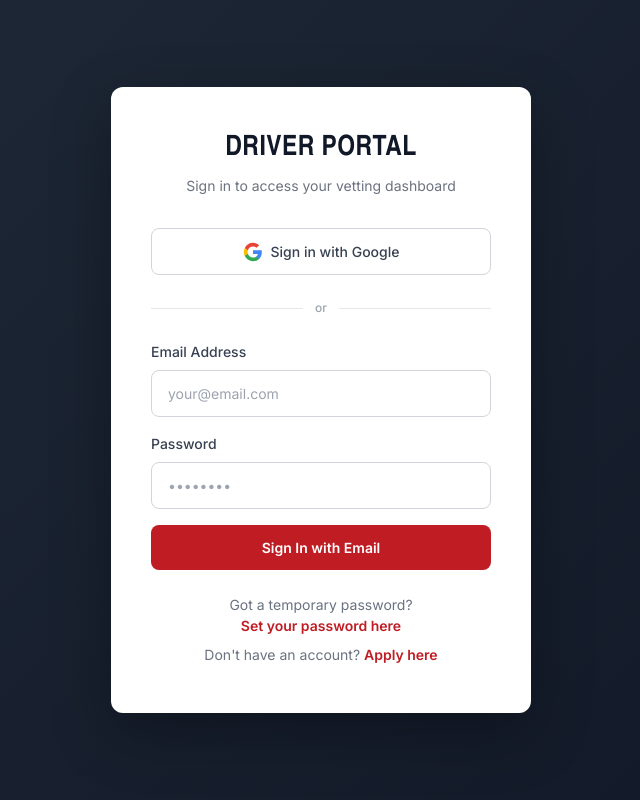
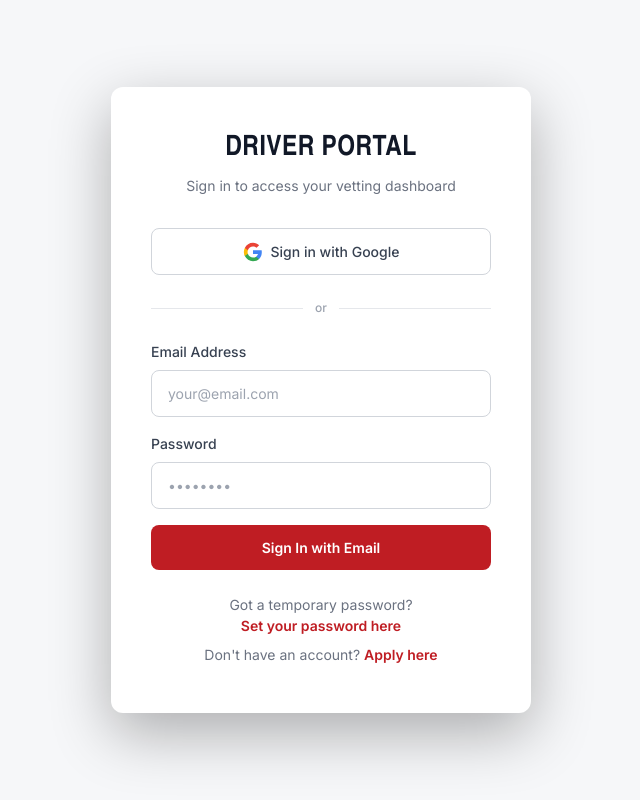
Before and after one commit to j-mazini/dhl-vetting-v2, a Next.js app: page /vetting/login in a window 1280 px wide. Shown: the whole page, without its empty margins (319-959 px from the left). Built offline with nearby package versions, Linux system fonts and the light colour scheme; no server answers.

Commit message:
Change login background to match vetting checklist (#f6f7f9)

```diff
--- a/src/components/admin/GenerateFirstAccessCode.module.css
+++ b/src/components/admin/GenerateFirstAccessCode.module.css
@@ -3,7 +3,7 @@
   display: flex;
   align-items: center;
   justify-content: center;
-  background: linear-gradient(135deg, #1f2937 0%, #111827 100%);
+  background: #f6f7f9;
   padding: 20px;
 }
 
--- a/src/components/vetting/DriverLogin.module.css
+++ b/src/components/vetting/DriverLogin.module.css
@@ -3,7 +3,7 @@
   display: flex;
   align-items: center;
   justify-content: center;
-  background: linear-gradient(135deg, #1f2937 0%, #111827 100%);
+  background: #f6f7f9;
   padding: 20px;
 }
 
--- a/src/components/vetting/SetFirstPassword.module.css
+++ b/src/components/vetting/SetFirstPassword.module.css
@@ -3,7 +3,7 @@
   display: flex;
   align-items: center;
   justify-content: center;
-  background: linear-gradient(135deg, #1f2937 0%, #111827 100%);
+  background: #f6f7f9;
   padding: 20px;
 }
 
```
